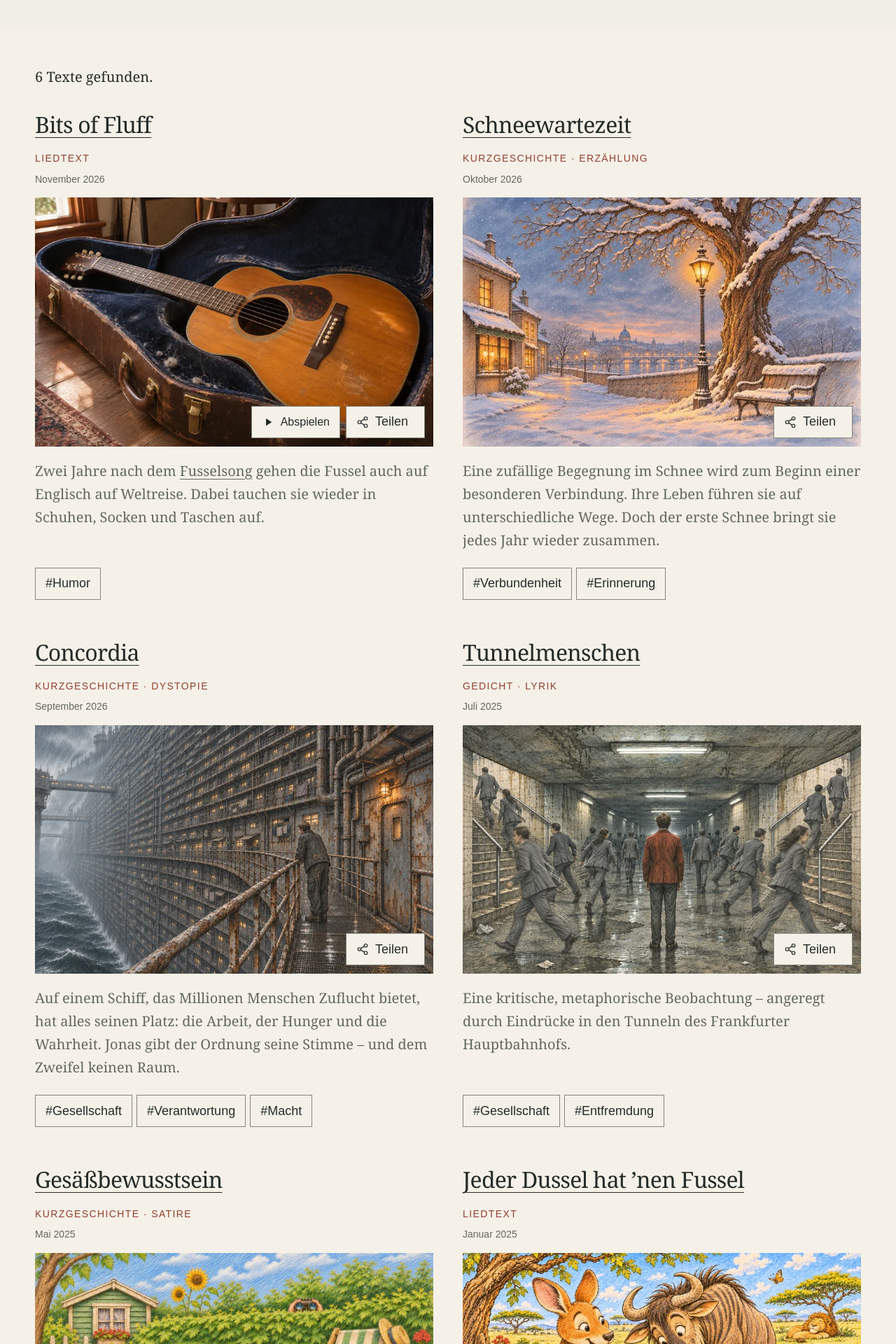
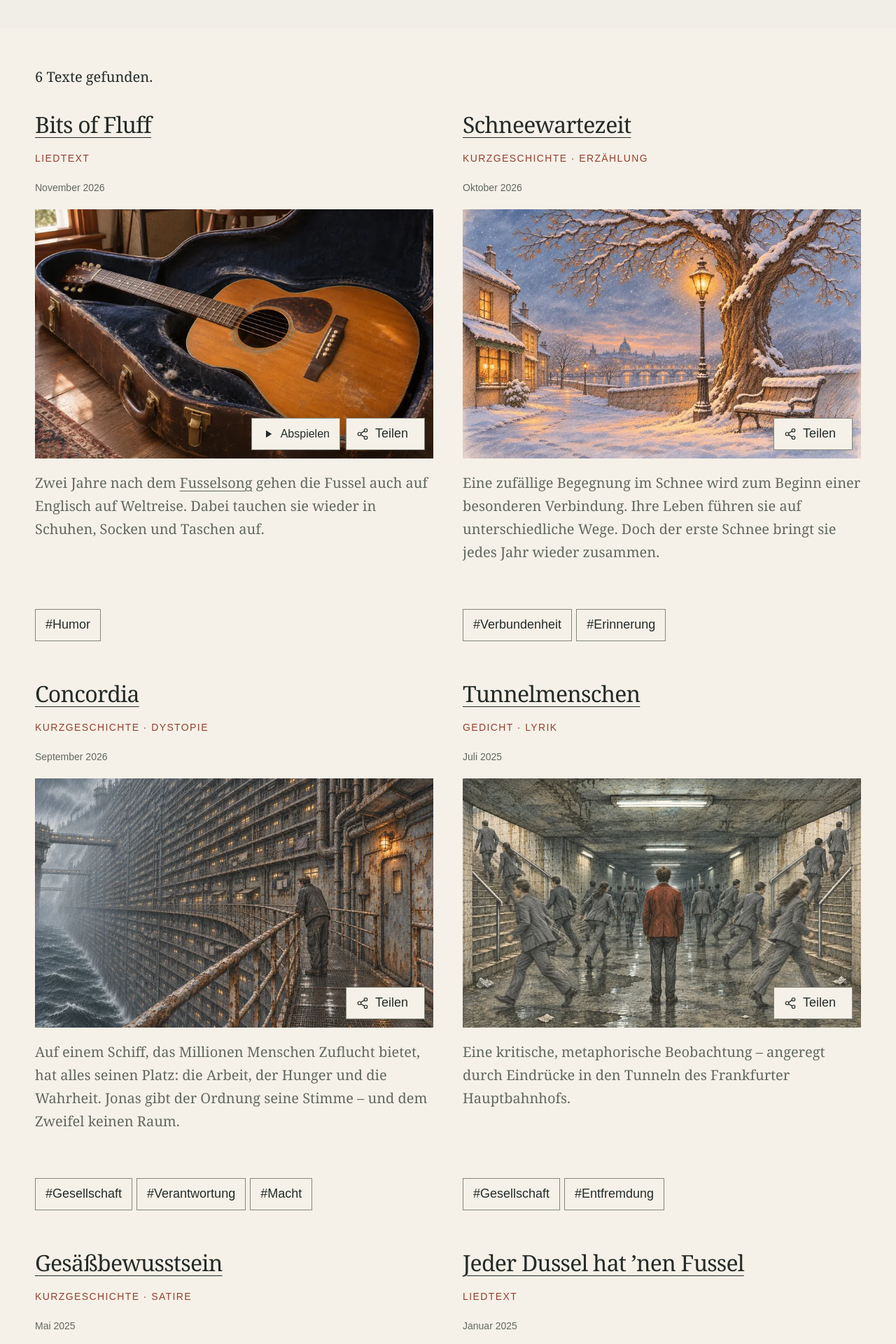
Before and after one commit to LarsLWO/website, a Jekyll site: the page built from stories.html, in a window 1280 px wide. Shown: the part 643-2563 px from the top of the page at 70% size. Built offline with Jekyll 4.4.1, drawn with Linux system fonts in a browser that asks for light colours.

Commit message:
Teaserlayout und Tastaturfokus verbessern

```diff
--- a/_includes/story-card.html
+++ b/_includes/story-card.html
@@ -1 +1 @@
-<article class="story-card" data-search="{{ include.story.title | append: ' ' | append: include.story.genre | escape }}"><h2><a href="{{ include.story.url | relative_url }}">{{ include.story.title | escape }}</a></h2><div class="meta">{% include story-classification.html story=include.story %}</div><div class="story-dates">{% include story-date.html story=include.story %}</div><div class="story-visual"><a class="image-link" href="{{ include.story.url | relative_url }}" aria-label="{{ include.story.title | escape }} lesen">{% include responsive-image.html story=include.story priority=include.priority sizes='(max-width: 700px) 100vw, 50vw' %}</a>{% include story-card-actions.html story=include.story %}</div><p>{% include story-description.html story=include.story %}</p><div class="story-tags">{% for tag in include.story.tags %}<a class="tag" href="{{ '/stories/' | relative_url }}#tag={{ tag | url_encode }}">#{{ tag | escape }}</a>{% endfor %}</div></article>
+<article class="story-card" data-search="{{ include.story.title | append: ' ' | append: include.story.genre | escape }}"><h2{% if include.story.title_lang %} lang="{{ include.story.title_lang | escape }}"{% endif %}><a href="{{ include.story.url | relative_url }}">{{ include.story.title | escape }}</a></h2><div class="meta">{% include story-classification.html story=include.story %}</div><div class="story-dates">{% include story-date.html story=include.story %}</div><div class="story-visual"><a class="image-link" href="{{ include.story.url | relative_url }}" aria-label="{{ include.story.title | escape }} lesen">{% include responsive-image.html story=include.story priority=include.priority sizes='(max-width: 700px) 100vw, 50vw' %}</a>{% include story-card-actions.html story=include.story %}</div><p>{% include story-description.html story=include.story %}</p><div class="story-tags">{% for tag in include.story.tags %}<a class="tag" href="{{ '/stories/' | relative_url }}#tag={{ tag | url_encode }}">#{{ tag | escape }}</a>{% endfor %}</div></article>
--- a/_layouts/magazine.html
+++ b/_layouts/magazine.html
@@ -6,7 +6,7 @@
 <meta http-equiv="Content-Security-Policy" content="default-src 'self'; script-src 'self' https://static.cloudflareinsights.com; style-src 'self'; img-src 'self' data:; font-src 'self'; media-src 'self'; connect-src 'self' https://cloudflareinsights.com; object-src 'none'; base-uri 'self'; form-action 'self'">
 <meta name="referrer" content="strict-origin-when-cross-origin">
 {% include seo.html %}
-<link rel="stylesheet" href="{{ '/assets/css/magazine.css' | relative_url }}?v=consistent-page-spacing"></head><body id="seitenanfang"><a class="skip" href="#inhalt">Zum Inhalt</a>
+<link rel="stylesheet" href="{{ '/assets/css/magazine.css' | relative_url }}?v=layout-accessibility-audit"></head><body id="seitenanfang"><a class="skip" href="#inhalt">Zum Inhalt</a>
 <header class="site-header-band"><div class="wrap site-header"><a class="brand" href="{{ '/' | relative_url }}">Lars Wollny<span class="brand-dot" aria-hidden="true">.</span></a><nav aria-label="Hauptnavigation"><a href="{{ '/' | relative_url }}"{% if page.nav == 'home' %} aria-current="page"{% endif %}>home<span class="brand-dot" aria-hidden="true">.</span></a><a href="{{ '/stories/' | relative_url }}"{% if page.nav == 'stories' %} aria-current="page"{% endif %}>geschriebenes<span class="brand-dot" aria-hidden="true">.</span></a><a href="{{ '/ueber-mich/' | relative_url }}"{% if page.nav == 'about' %} aria-current="page"{% endif %}>hinter den worten<span class="brand-dot" aria-hidden="true">.</span></a></nav></div></header>
 <div class="wrap"><main id="inhalt">{{ content }}{% if page.footer_actions == 'share' %}{% include page-actions.html %}{% endif %}</main><p class="print-source">Lars Wollny<br>Quelle: {{ page.url | replace: 'index.html', '' | absolute_url | escape }}</p></div>
 <footer class="site-footer"><nav class="wrap" aria-label="Rechtliche Informationen"><a href="{{ '/datenschutz/' | relative_url }}">datenschutz<span class="brand-dot" aria-hidden="true">.</span></a><a href="{{ '/cookies/' | relative_url }}">cookies<span class="brand-dot" aria-hidden="true">.</span></a><a href="{{ '/impressum/' | relative_url }}">impressum<span class="brand-dot" aria-hidden="true">.</span></a></nav></footer>
--- a/_layouts/story.html
+++ b/_layouts/story.html
@@ -5,7 +5,7 @@
 <article>
   <header class="article-header">
     <p class="eyebrow">{% include story-classification.html story=page %}</p>
-    <h1>{{ page.title | escape }}</h1>
+    <h1{% if page.title_lang %} lang="{{ page.title_lang | escape }}"{% endif %}>{{ page.title | escape }}</h1>
     <p class="byline">Von <a href="{{ '/ueber-mich/' | relative_url }}" rel="author">Lars Wollny</a>{% if page.date %}, {% include story-date.html story=page %}{% endif %}</p>
     {% include story-toolbar.html %}
   </header>
--- a/assets/css/magazine.css
+++ b/assets/css/magazine.css
@@ -17,7 +17,7 @@
 .share-toggle{font:inherit;display:flex;align-items:center;justify-content:center;gap:9px;min-height:var(--control-height);border-radius:0;padding:8px 14px;border:1px solid var(--control-border);background:transparent;color:var(--ink);list-style:none;cursor:pointer}
 .share-toggle::-webkit-details-marker{display:none}
 .share-toggle:hover,.story-share[open] .share-toggle{border-color:var(--accent);color:var(--accent)}
-#search:focus-visible,#genre:focus-visible,#reset:focus-visible,.tag:focus-visible,#active-tag:focus-visible,.share-toggle:focus-visible,.share-option:focus-visible,.share-copy-field:focus-visible,.copy-confirmation-close:focus-visible{outline:3px solid var(--accent);outline-offset:3px}
+#search:focus-visible,#genre:focus-visible,#reset:focus-visible,.tag:focus-visible,#active-tag:focus-visible,.share-toggle:focus-visible,.share-option:focus-visible,.share-copy-field:focus-visible,.copy-confirmation-close:focus-visible,.song-info-button:focus-visible,.song-info-close:focus-visible{outline:3px solid var(--accent);outline-offset:3px}
 .share-menu{position:absolute;top:calc(100% + 8px);right:0;z-index:20;width:230px;max-width:calc(100vw - 36px);padding:8px;border:1px solid var(--line);background:var(--paper);box-shadow:0 8px 24px #242b281a}
 .share-option{display:block;width:100%;min-height:var(--control-height);padding:8px 12px;border:0;background:transparent;color:var(--ink);font:16px/1.5 Arial,sans-serif;text-align:left;cursor:pointer}
 .share-option:hover{background:#943f300c;color:var(--accent)}
@@ -87,7 +87,6 @@
 
 /* Keep story titles inside narrow reading layouts. */
 .article-header h1{overflow-wrap:anywhere;hyphens:auto}
-@media(max-width:380px){.article-header h1{font-size:clamp(32px,10vw,38px);letter-spacing:-1.5px}}
 
 /* A full-width search field and aligned filters on every screen size. */
 .story-filters{display:grid;grid-template-columns:minmax(0,400px) max-content max-content;align-items:end;gap:12px;margin-bottom:24px}
@@ -155,7 +154,6 @@
 .song-player audio{display:block;flex:1;min-width:0;width:100%;height:54px;color-scheme:light}
 .song-info-button,.song-info-close{display:inline-flex;align-items:center;justify-content:center;flex:none;width:44px;height:44px;padding:0;border:1px solid var(--line);border-radius:50%;background:transparent;color:var(--ink);cursor:pointer}
 .song-info-button{width:28px;height:28px;border:0}
-.song-info-button:focus,.song-info-close:focus{outline:none}
 .song-info-button span{display:flex;align-items:center;justify-content:center;width:17px;height:17px;border:1px solid currentColor;border-radius:50%;font:bold 12px/1 Georgia,serif}
 
 .song-player audio:focus-visible{outline:3px solid var(--accent);outline-offset:4px}
@@ -273,7 +271,7 @@
 #reset:hover,.tag:not(.selected):hover,#active-tag:hover,.copy-confirmation-close:hover{border-color:var(--accent);color:var(--accent)}
 
 /* Focus uses the existing control border, matching outlined action buttons. */
-#search:focus,#genre:focus,.share-copy-field:focus,#reset:focus-visible{border-color:var(--accent);outline:none;box-shadow:none}
+#search:focus,#genre:focus,.share-copy-field:focus,#reset:focus-visible{border-color:var(--accent)}
 #reset:focus-visible{color:var(--accent)}
 
 @media screen {
@@ -303,6 +301,7 @@
   .story-carousel.is-active .story-card>.meta{grid-row:type}
   .story-carousel.is-active .story-card>.story-dates{grid-row:date}
   .story-carousel .story-visual{grid-row:image;margin:0}
+  .story-carousel .story-card>p{color:#5c6258}
   .story-carousel.is-active .story-card>p{grid-row:description;margin-top:18px}
   .story-carousel.is-active .story-card>.story-tags{grid-row:tags}
   .story-carousel .story-carousel-controls{position:absolute;grid-area:image / 1 / description / 2;inset:0;z-index:3;pointer-events:none}
@@ -311,6 +310,22 @@
   .story-carousel-arrow:focus-visible{outline:3px solid var(--accent);outline-offset:2px}
   .story-carousel [data-carousel-previous]{left:12px}
   .story-carousel [data-carousel-next]{right:12px}
+}
+@media screen and (width > 700px) {
+  #stories>.story-card{display:grid;grid-row:span 7;grid-template-rows:subgrid;row-gap:0}
+  #stories>.story-card>h2{grid-row:1}
+  #stories .story-card>.meta{grid-row:2}
+  #stories .story-dates{grid-row:3}
+  #stories .story-visual{grid-row:4}
+  #stories .story-card>p:not(.search-excerpt){grid-row:5}
+  #stories .search-excerpt{grid-row:6}
+  #stories .story-tags{grid-row:7}
+
+  /* Offscreen titles also size the shared title row. */
+  .story-carousel.is-active .story-card{grid-column:1}
+  .story-carousel.is-active .story-card:nth-child(2){grid-column:2}
+  .story-carousel.is-active .story-card[hidden]{display:grid!important;visibility:hidden}
+  .story-carousel.is-active .story-card[hidden]>:not(h2){display:none}
 }
 @media screen and (max-width:700px) {
   #stories .story-visual{margin-inline:calc((100% - 100cqw) / 2)}
@@ -330,6 +345,9 @@
   /* Let every card size the same grid cell so the arrows stay centered. */
   .story-carousel.is-active .story-card[hidden]{display:grid!important;visibility:hidden}
 }
+@media screen and (max-width:380px) {
+  .article-header h1{font-size:clamp(30px,9.5vw,36px);letter-spacing:-.035em}
+}
 @media print {
   .story-carousel-controls,.story-filter-panel{display:none!important}
   .story-carousel .story-card[hidden]{display:block!important}
--- a/stories.html
+++ b/stories.html
@@ -71,7 +71,7 @@
         data-title="{{ story.title | escape }}"
         data-description="{{ story.description | escape }}">
 
-        <h2>
+        <h2{% if story.title_lang %} lang="{{ story.title_lang | escape }}"{% endif %}>
           <a href="{{ story.url | relative_url }}">
             {{ story.title }}
           </a>
```
Also changed, not shown: _texts/songs/bits-of-fluff.md (+1 -0 lines).
